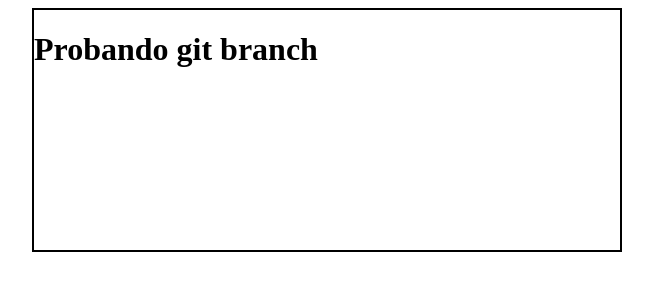
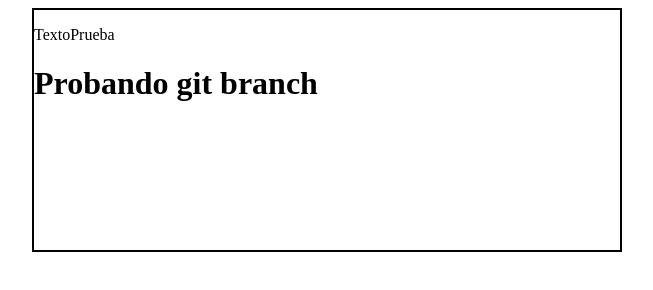
Before and after one commit to LenaHalas/API-CuriousFacts, a plain HTML site: page index.html in a window 1280 px wide. Shown: the whole page, without its empty margins (313-966 px from the left). Drawn offline with Linux system fonts and the light colour scheme; no server answers.

Commit message:
Añadiendo texto preuba

```diff
--- a/index.html
+++ b/index.html
@@ -9,6 +9,7 @@
 </head>
 <body>
     <div id="elem">
+        <p>TextoPrueba</p>
         <h1>Probando git branch</h1>
     </div>
 
```
